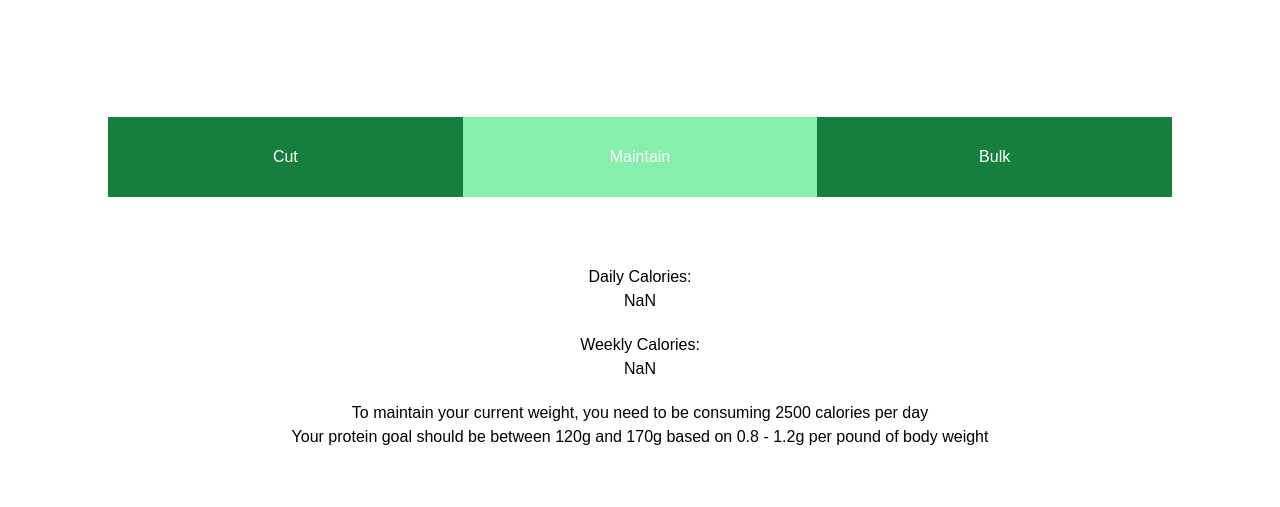
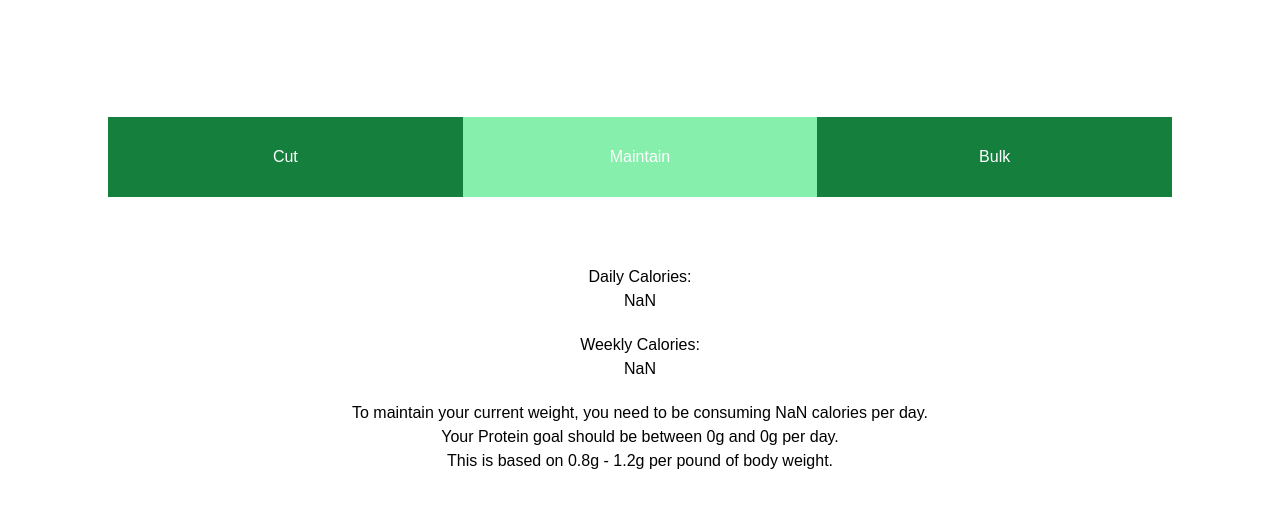
Before and after one commit to KianIsNotAvailable/calorieCalc, a website: page dist/index.html in a window 1280 px wide. Both pictures are taken after a click on the button "Calculate!". Shown: the part 917-1424 px from the top of the page. Drawn offline with nearby package versions, Linux system fonts and the light colour scheme; files that its build step writes are made by us from their sources.

Commit message:
calorie calculator complete (i think)

```diff
--- a/dist/index.html
+++ b/dist/index.html
@@ -129,30 +129,30 @@
       <p class="" id="daily">Daily: <br>2500 Calories</p>
       <p class="p-5" id="weekly"> Weekly: <br> 17,500 Calories </p>
     </div>
-    <h2 class="">
+    <h2 id="maintainH2">
       To maintain your current weight, you need to be consuming 2500 calories per day
     </h2>
-    <h2 class="">Your protein goal should be between 120g and 170g based on 0.8 - 1.2g per pound of body weight</h2>
+    <h2 id="maintainProtein">Your protein goal should be between 120g and 170g based on 0.8 - 1.2g per pound of body weight</h2>
   </div>
     <div class="container flex flex-row" style="display: none;" id="cutCalories">
       <div class="flex flex-col">
       <p class="" id="dailyCut">Daily: <br>2500 Calories</p>
       <p class="p-5" id="weeklyCut"> Weekly: <br> 17,500 Calories </p>
     </div>
-      <h2>
+      <h2 id="cutH2">
         To cut weight you need to be consuming 2000 calories per day
       </h2>
-      <h2>Your protein goal should be between 120g and 170g based on 0.8 - 1.2g per pound of body weight</h2>
+      <h2 id="cutProtein">Your protein goal should be between 120g and 170g based on 0.8 - 1.2g per pound of body weight</h2>
     </div>
     <div class="container flex flex-row" style="display: none;" id="bulkCalories">
       <div class="flex flex-col">
       <p class="" id="dailyBulk">Daily: <br>2500 Calories</p>
       <p class="p-5" id="weeklyBulk"> Weekly: <br> 17,500 Calories </p>
     </div>
-    <h2>
+    <h2 id="bulkH2">
       to bulk, you need to be consuming 3000 calories per day
     </h2>
-    <h2>Your protein goal should be between 120g and 170g based on 0.8 - 1.2g per pound of body weight</h2>
+    <h2 id="bulkProtein">Your protein goal should be between 120g and 170g based on 0.8 - 1.2g per pound of body weight</h2>
   </div>
   </div>
 </section>
@@ -218,6 +218,13 @@ function calculate(){
     document.getElementById('weeklyCut').innerHTML = `Weekly Calories: <br>${(calories * 7) - 3500}</br>`;
     document.getElementById('dailyBulk').innerHTML = `Daily Calories: <br>${calories + 500}</br>`;
     document.getElementById('weeklyBulk').innerHTML = `Weekly Calories: <br>${(calories * 7) + 3500}</br>`;
+    document.getElementById('maintainH2').innerHTML = `To maintain your current weight, you need to be consuming ${calories} calories per day.`;
+    document.getElementById('maintainProtein').innerHTML = `Your Protein goal should be between ${Math.floor(weightValue * 0.8)}g and ${Math.floor(weightValue * 1.2)}g per day.<br>This is based on 0.8g - 1.2g per pound of body weight.</br>`;
+    document.getElementById('bulkH2').innerHTML = `To increase your weight by 1lb per week, you need to be consuming ${calories + 500} calories per day.`;
+    document.getElementById('bulkProtein').innerHTML = `Your Protein goal should be between ${Math.floor(weightValue * 0.8)}g and ${Math.floor(weightValue * 1.2)}g per day.<br>This is based on 0.8g - 1.2g per pound of body weight.</br>`;
+    document.getElementById('cutH2').innerHTML = `To lose 1lb per week, you need to be consuming ${calories - 500} calories per day.`;
+    document.getElementById('cutProtein').innerHTML = `Your Protein goal should be between ${Math.floor(weightValue * 0.8)}g and ${Math.floor(weightValue * 1.2)}g per day.<br>This is based on 0.8g - 1.2g per pound of body weight.</br>`;
+
 };
 
 
```
